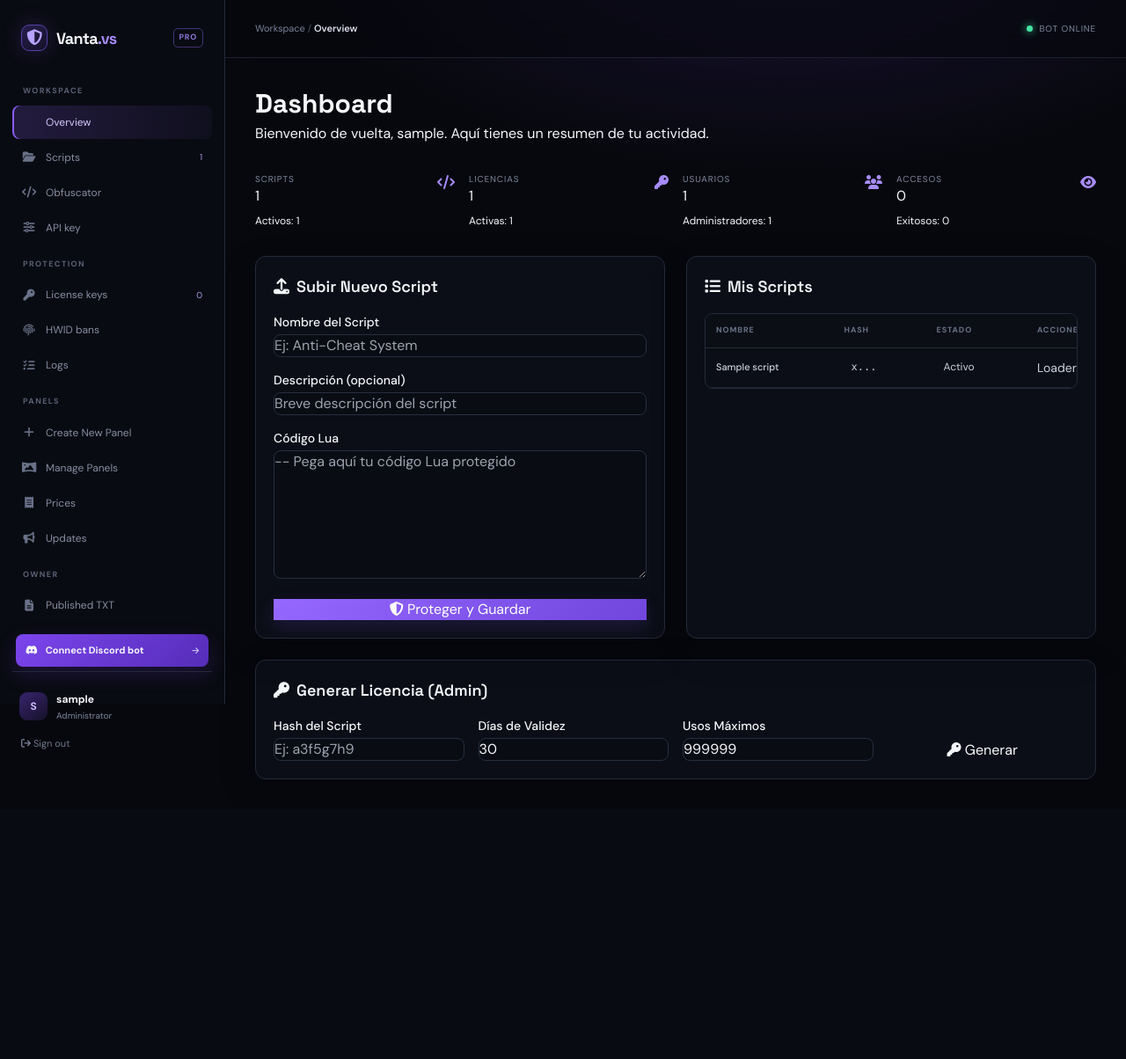
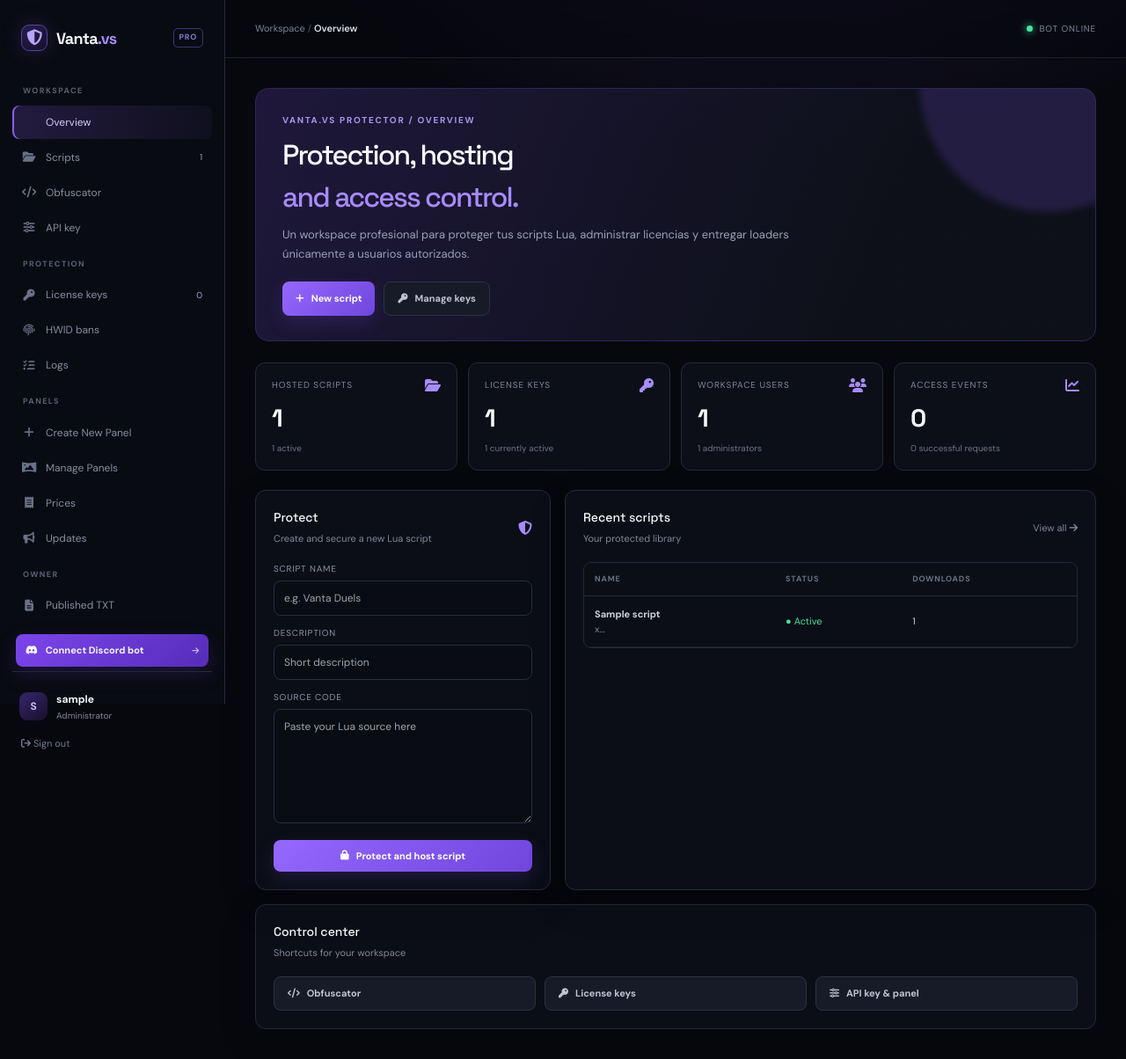
Before and after one commit to leivagaonahernanely-web/Protegetuscriptlua, a Flask app: page /dashboard in a window 1280 px wide. Shown: the whole page at 88% size. Before the commit the page ends 886 px from the top, so only its background shows below. Run offline with Flask 3, Linux system fonts and the light colour scheme; a user stored in the database is signed in; tables that the repository leaves empty hold one stand-in row (values such as "Sample post"); parts of the project's set-up code (start-up, migrations or seed data) failed here and were passed over; some libraries are stand-ins or nearby versions.

Commit message:
Update dashboard.html

```diff
--- a/templates/dashboard.html
+++ b/templates/dashboard.html
@@ -1,155 +1,17 @@
 {% extends "base.html" %}
-{% block title %}Dashboard - LuauProtect Pro{% endblock %}
-
+{% block title %}Overview · Vanta.vs Protector{% endblock %}
+{% block crumb %}Overview{% endblock %}
 {% block content %}
-<div class="mb-8">
-    <h1 class="text-3xl font-bold">Dashboard</h1>
-    <p class="text-textMuted mt-1">Bienvenido de vuelta, {{ user.username }}. Aquí tienes un resumen de tu actividad.</p>
+<section class="hero"><div class="eyebrow">Vanta.vs Protector / Overview</div><h1>Protection, hosting<br><span style="color:#a78bfa">and access control.</span></h1><p>Un workspace profesional para proteger tus scripts Lua, administrar licencias y entregar loaders únicamente a usuarios autorizados.</p><div class="hero-actions"><a class="btn btn-primary" href="/scripts"><i class="fas fa-plus"></i> New script</a><a class="btn btn-ghost" href="/keys"><i class="fas fa-key"></i> Manage keys</a></div></section>
+<div class="stat-grid">
+ <div class="stat"><i class="stat-icon fas fa-folder-open"></i><div class="stat-label">Hosted scripts</div><div class="stat-value">{{ stats.total_scripts|default(0) }}</div><div class="stat-foot">{{ stats.active_scripts|default(0) }} active</div></div>
+ <div class="stat"><i class="stat-icon fas fa-key"></i><div class="stat-label">License keys</div><div class="stat-value">{{ stats.total_licenses|default(0) }}</div><div class="stat-foot">{{ stats.active_licenses|default(0) }} currently active</div></div>
+ <div class="stat"><i class="stat-icon fas fa-users"></i><div class="stat-label">Workspace users</div><div class="stat-value">{{ stats.total_users|default(0) }}</div><div class="stat-foot">{{ stats.admin_users|default(0) }} administrators</div></div>
+ <div class="stat"><i class="stat-icon fas fa-chart-line"></i><div class="stat-label">Access events</div><div class="stat-value">{{ stats.total_access|default(0) }}</div><div class="stat-foot">{{ stats.success_access|default(0) }} successful requests</div></div>
 </div>
-
-<div class="grid grid-cols-1 sm:grid-cols-2 lg:grid-cols-4 gap-4 mb-8">
-    <div class="stat-card">
-        <div class="flex justify-between items-start">
-            <div>
-                <div class="stat-label">Scripts</div>
-                <div class="stat-number">{{ stats.total_scripts|default(0) }}</div>
-            </div>
-            <div class="stat-icon"><i class="fas fa-code"></i></div>
-        </div>
-        <div class="text-xs text-textMuted mt-2">Activos: {{ stats.active_scripts|default(0) }}</div>
-    </div>
-    <div class="stat-card">
-        <div class="flex justify-between items-start">
-            <div>
-                <div class="stat-label">Licencias</div>
-                <div class="stat-number">{{ stats.total_licenses|default(0) }}</div>
-            </div>
-            <div class="stat-icon"><i class="fas fa-key"></i></div>
-        </div>
-        <div class="text-xs text-textMuted mt-2">Activas: {{ stats.active_licenses|default(0) }}</div>
-    </div>
-    <div class="stat-card">
-        <div class="flex justify-between items-start">
-            <div>
-                <div class="stat-label">Usuarios</div>
-                <div class="stat-number">{{ stats.total_users|default(0) }}</div>
-            </div>
-            <div class="stat-icon"><i class="fas fa-users"></i></div>
-        </div>
-        <div class="text-xs text-textMuted mt-2">Administradores: {{ stats.admin_users|default(0) }}</div>
-    </div>
-    <div class="stat-card">
-        <div class="flex justify-between items-start">
-            <div>
-                <div class="stat-label">Accesos</div>
-                <div class="stat-number">{{ stats.total_access|default(0) }}</div>
-            </div>
-            <div class="stat-icon"><i class="fas fa-eye"></i></div>
-        </div>
-        <div class="text-xs text-textMuted mt-2">Exitosos: {{ stats.success_access|default(0) }}</div>
-    </div>
+<div class="grid2">
+ <div class="card"><div class="card-title"><div><h3>Protect</h3><span class="muted">Create and secure a new Lua script</span></div><i style="color:#a78bfa" class="fas fa-shield-halved"></i></div><form method="POST" action="/scripts/new"><div class="field" style="margin-bottom:12px"><label>Script name</label><input name="name" placeholder="e.g. Vanta Duels" required></div><div class="field" style="margin-bottom:12px"><label>Description</label><input name="description" placeholder="Short description"></div><div class="field" style="margin-bottom:12px"><label>Source code</label><textarea name="code" rows="6" placeholder="Paste your Lua source here" required></textarea></div><button class="btn btn-primary" style="width:100%;justify-content:center"><i class="fas fa-lock"></i> Protect and host script</button></form></div>
+ <div class="card"><div class="card-title"><div><h3>Recent scripts</h3><span class="muted">Your protected library</span></div><a class="muted" href="/scripts">View all <i class="fas fa-arrow-right"></i></a></div>{% if scripts %}<div class="table-container"><table><thead><tr><th>Name</th><th>Status</th><th>Downloads</th></tr></thead><tbody>{% for s in scripts[:5] %}<tr><td><strong>{{ s.name }}</strong><div class="muted">{{ s.hash_id[:10] }}...</div></td><td>{% if s.active %}<span style="color:#44e3a0">● Active</span>{% else %}<span style="color:#ff6b82">● Disabled</span>{% endif %}</td><td>{{ s.downloads|default(0) }}</td></tr>{% endfor %}</tbody></table></div>{% else %}<div class="empty"><i class="fas fa-folder-open"></i><div>No scripts yet</div><span class="muted">Create your first protected script.</span></div>{% endif %}</div>
 </div>
-
-<div class="grid grid-cols-1 lg:grid-cols-2 gap-6">
-    <div class="card">
-        <h3 class="text-lg font-semibold mb-4 flex items-center gap-2">
-            <i class="fas fa-upload text-primary"></i> Subir Nuevo Script
-        </h3>
-        <form method="POST" action="/scripts/new">
-            <div class="space-y-4">
-                <div>
-                    <label class="text-sm font-medium text-textMuted block mb-1">Nombre del Script</label>
-                    <input type="text" name="name" placeholder="Ej: Anti-Cheat System" required>
-                </div>
-                <div>
-                    <label class="text-sm font-medium text-textMuted block mb-1">Descripción (opcional)</label>
-                    <input type="text" name="description" placeholder="Breve descripción del script">
-                </div>
-                <div>
-                    <label class="text-sm font-medium text-textMuted block mb-1">Código Lua</label>
-                    <textarea name="code" rows="6" placeholder="-- Pega aquí tu código Lua protegido" required></textarea>
-                </div>
-                <button type="submit" class="btn-primary w-full justify-center">
-                    <i class="fas fa-shield-alt"></i> Proteger y Guardar
-                </button>
-            </div>
-        </form>
-    </div>
-
-    <div class="card">
-        <h3 class="text-lg font-semibold mb-4 flex items-center gap-2">
-            <i class="fas fa-list text-primary"></i> Mis Scripts
-        </h3>
-        {% if scripts %}
-            <div class="table-container">
-                <table>
-                    <thead>
-                        <tr>
-                            <th>Nombre</th>
-                            <th>Hash</th>
-                            <th>Estado</th>
-                            <th>Acciones</th>
-                        </tr>
-                    </thead>
-                    <tbody>
-                        {% for s in scripts %}
-                        <tr>
-                            <td class="font-medium">{{ s.name }}</td>
-                            <td><code class="text-xs bg-dark px-2 py-1 rounded">{{ s.hash_id[:8] }}...</code></td>
-                            <td>
-                                {% if s.active %}
-                                    <span class="text-success text-xs bg-success/10 px-2 py-1 rounded-full">Activo</span>
-                                {% else %}
-                                    <span class="text-danger text-xs bg-danger/10 px-2 py-1 rounded-full">Inactivo</span>
-                                {% endif %}
-                            </td>
-                            <td>
-                                <div class="flex gap-2 flex-wrap">
-                                    <a href="/loader/{{ s.hash_id }}" class="text-primary text-sm hover:underline">Loader</a>
-                                    <form method="POST" action="/scripts/delete/{{ s.hash_id }}" class="inline">
-                                        <button type="submit" class="text-danger text-sm hover:underline">Eliminar</button>
-                                    </form>
-                                </div>
-                            </td>
-                        </tr>
-                        {% endfor %}
-                    </tbody>
-                </table>
-            </div>
-        {% else %}
-            <div class="text-center py-8 text-textMuted">
-                <i class="fas fa-inbox text-4xl block mb-2 opacity-30"></i>
-                <p>No tienes scripts aún</p>
-                <p class="text-sm">Sube tu primer script usando el formulario</p>
-            </div>
-        {% endif %}
-    </div>
-</div>
-
-{% if user.is_admin %}
-<div class="card mt-6">
-    <h3 class="text-lg font-semibold mb-4 flex items-center gap-2">
-        <i class="fas fa-key text-success"></i> Generar Licencia (Admin)
-    </h3>
-    <form method="POST" action="/licenses/generate" class="grid grid-cols-1 md:grid-cols-4 gap-4">
-        <div>
-            <label class="text-sm font-medium text-textMuted block mb-1">Hash del Script</label>
-            <input type="text" name="script_hash" placeholder="Ej: a3f5g7h9" required>
-        </div>
-        <div>
-            <label class="text-sm font-medium text-textMuted block mb-1">Días de Validez</label>
-            <input type="number" name="days_valid" value="30" min="1">
-        </div>
-        <div>
-            <label class="text-sm font-medium text-textMuted block mb-1">Usos Máximos</label>
-            <input type="number" name="max_uses" value="999999" min="1">
-        </div>
-        <div class="flex items-end">
-            <button type="submit" class="btn-success w-full justify-center">
-                <i class="fas fa-key"></i> Generar
-            </button>
-        </div>
-    </form>
-</div>
-{% endif %}
+<div class="card" style="margin-top:16px"><div class="card-title"><div><h3>Control center</h3><span class="muted">Shortcuts for your workspace</span></div></div><div style="display:grid;grid-template-columns:repeat(3,1fr);gap:10px"><a class="btn btn-ghost" href="/scripts"><i class="fas fa-code"></i> Obfuscator</a><a class="btn btn-ghost" href="/keys"><i class="fas fa-key"></i> License keys</a><a class="btn btn-ghost" href="/panel"><i class="fas fa-sliders"></i> API key & panel</a></div></div>
 {% endblock %}
```
